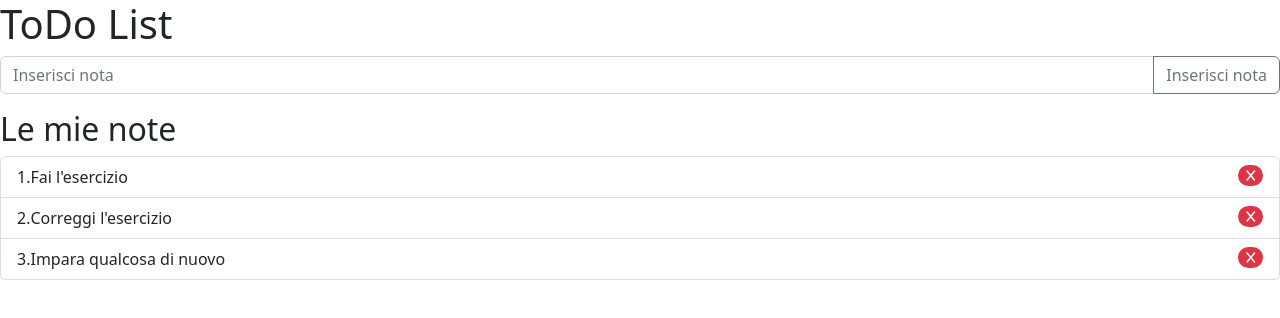
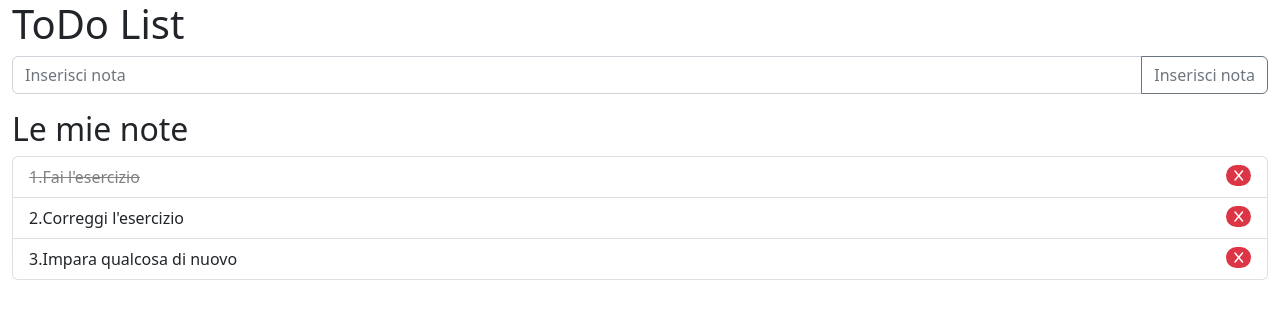
Before and after one commit to Rocca-Francesco/vue-todolist, a plain HTML site: page index.html in a window 1280 px wide. Drawn offline with nearby package versions, Linux system fonts and the light colour scheme.

Commit message:
line-through

```diff
--- a/index.html
+++ b/index.html
@@ -31,7 +31,7 @@
 
 <body>
     <div id="app">
-        <div class="continer-fluid">
+        <div class="container-fluid">
             <h1>ToDo List</h1>
             <div class="input-group mb-3">
                 <input v-model="newTodo" type="text" class="form-control" placeholder="Inserisci nota"
@@ -43,7 +43,7 @@
             <ol class="list-group list-group-numbered">
                 <li v-for="(todo, index) in todolist"
                     class="list-group-item d-flex justify-content-between align-items-start" @click="checkDone(index)"
-                    :class="{ doneCheck: done }">
+                    :class="(todo.done) ? 'doneCheck' : ''">
                     {{todo.text}}
                     <span class="badge bg-danger rounded-pill ms-auto" @click="deleteMe(index)">
                         <i class="fa-solid fa-x"></i>
```
